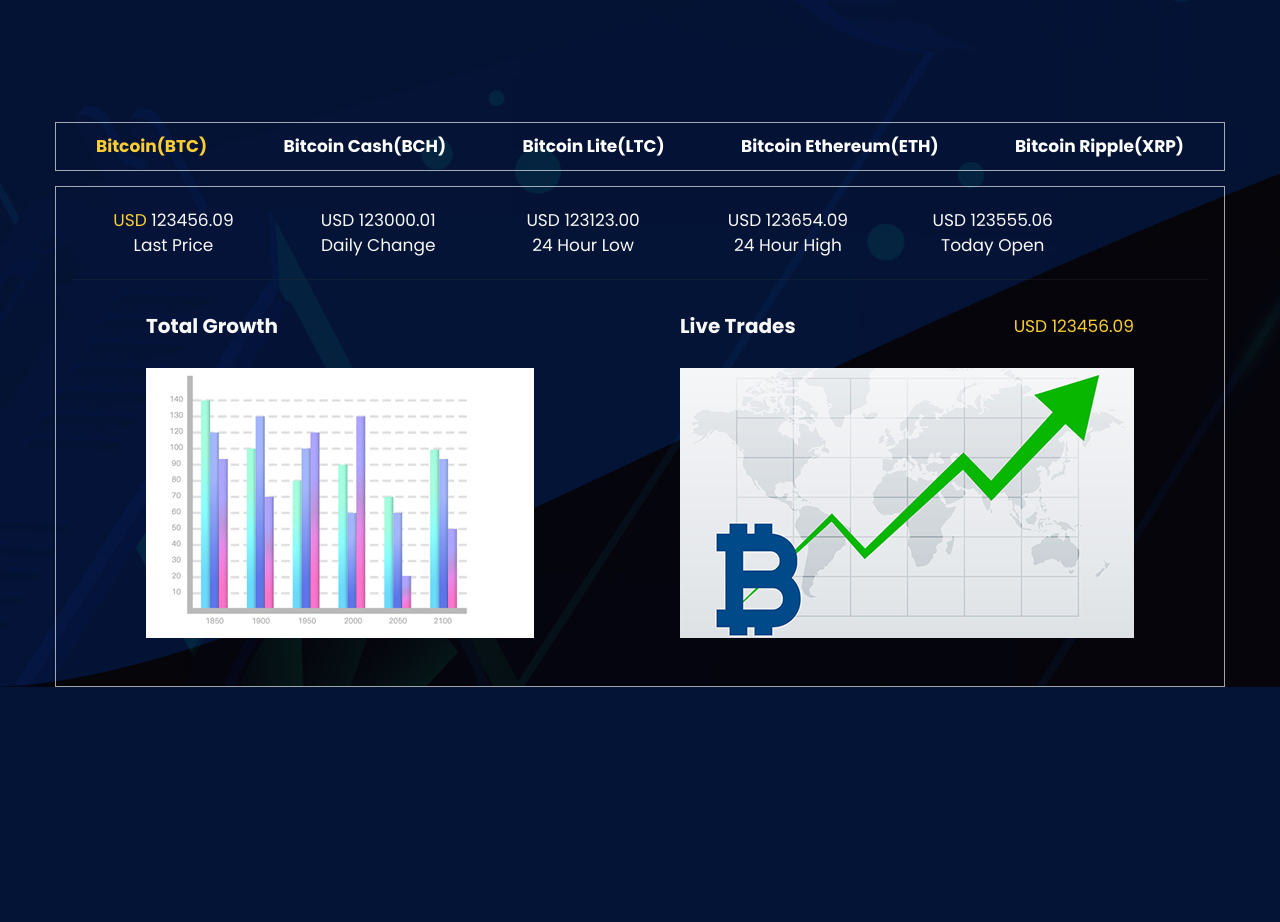
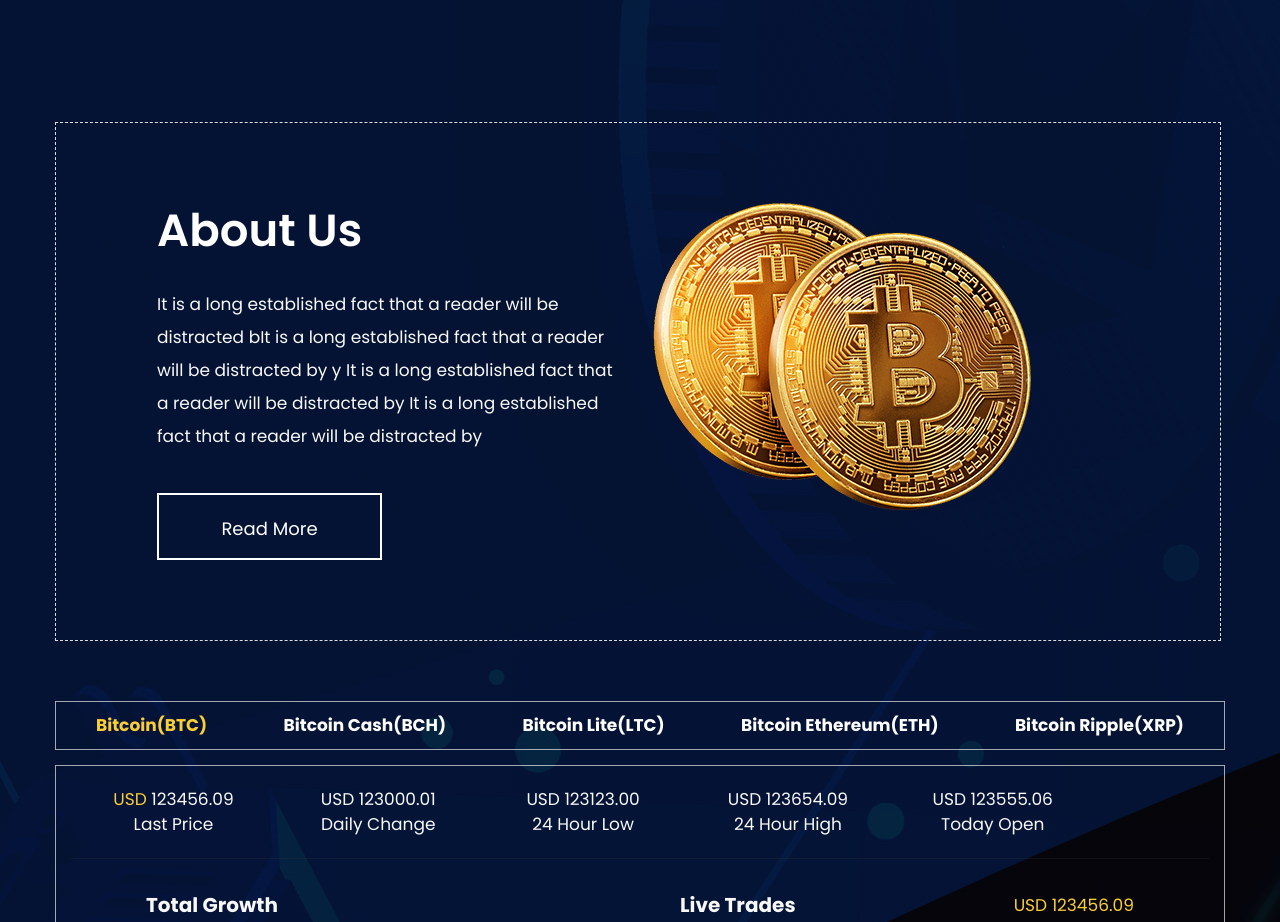
Before and after one commit to OzherelevSergey/Bitcoin, a plain HTML site: page index.html in a window 1280 px wide. Shown: the part 1196-2118 px from the top of the page. Before the commit the page ends 1883 px from the top, so only its background shows below. Drawn offline with nearby package versions, Linux system fonts and the light colour scheme.

Commit message:
add files lesson19

```diff
--- a/css/style.css
+++ b/css/style.css
@@ -787,6 +787,55 @@
         -webkit-transform: translateX(-50%);
                 transform: translateX(-50%); }
 
+.about {
+  padding: 0 0 60px 0; }
+
+.about_border {
+  border: #ddd dashed 1px;
+  padding: 80px 86px; }
+
+.titlepage h2 {
+  font-size: 45px;
+  font-weight: 600;
+  line-height: 55px;
+  color: #fff; }
+
+.about_text {
+  float: right;
+  max-width: 554px;
+  width: 100%;
+  text-align: left; }
+
+.about_text p {
+  line-height: 33px;
+  padding-top: 30px;
+  font-weight: 400;
+  padding-bottom: 40px;
+  font-size: 17px; }
+
+.read_more {
+  display: inline-block;
+  background: transparent;
+  color: #fff;
+  max-width: 225px;
+  height: 67px;
+  line-height: 67px;
+  width: 100%;
+  font-size: 18px;
+  text-align: center;
+  font-weight: 500;
+  transition: ease-in all 0.5s;
+  border: #fff solid 2px; }
+
+.col-md-6 {
+  flex: 0 0 50%;
+  max-width: 50%;
+  position: relative;
+  width: 100%;
+  min-height: 1px;
+  padding-right: 15px;
+  padding-left: 15px; }
+
 .charts .tabs__buttons {
   display: flex;
   align-items: center;
--- a/index.html
+++ b/index.html
@@ -41,7 +41,7 @@
                     <ul class="menu-mobile">
                         <li><a href="#"><span><ion-icon name="home"></ion-icon></span>Home</a></li>
                         <li><a href="#"><span><ion-icon name="flame"></ion-icon></span>Advantages</a></li>
-                        <li><a href="#"><span><ion-icon name="people"></ion-icon></span>About Us</a></li>
+                        <li><a href="#about"><span><ion-icon name="people"></ion-icon></span>About Us</a></li>
                         <li><a href="#"><span><ion-icon name="stats-chart"></ion-icon></span>Trade Information</a></li>
                         <li><a href="#"><span><ion-icon name="earth"></ion-icon></span>Clients</a></li>
                         <li><a href="#"><span><ion-icon name="construct"></ion-icon></span>How It Works?</a></li>
@@ -177,6 +177,32 @@
                 </div>
             </div>
         </section>
+        <div id="about" class="about">
+            <div class="container">
+                <div class="row">
+                    <div class="col-md-12">
+                        <div class="about_border">
+                            <div class="row">
+                                <div class="col-md-6">
+                                    <div class="titlepage text_align_left">
+                                        <h2>About Us</h2>
+                                    </div>
+                                    <div class="about_text">
+                                        <p>It is a long established fact that a reader will be distracted bIt is a long established fact that a reader will be distracted by y It is a long established fact that a reader will be distracted by It is a long established fact that a reader will be distracted by </p>
+                                        <a class="read_more" href="about.html">Read More</a>
+                                    </div>
+                                </div>
+                                <div class="col-md-6">
+                                    <div class="about_img">
+                                        <figure><img class="img_responsive" src="images/bitcoin-about.png" alt="#"></figure>
+                                    </div>
+                                </div>
+                            </div>
+                        </div>
+                    </div>
+                </div>
+            </div>
+        </div>
         <section class="charts">
             <div class="container">
                 <div class="tabs">
```
Also changed, not shown: images/bitcoin-about.png (added), 2 other files.
